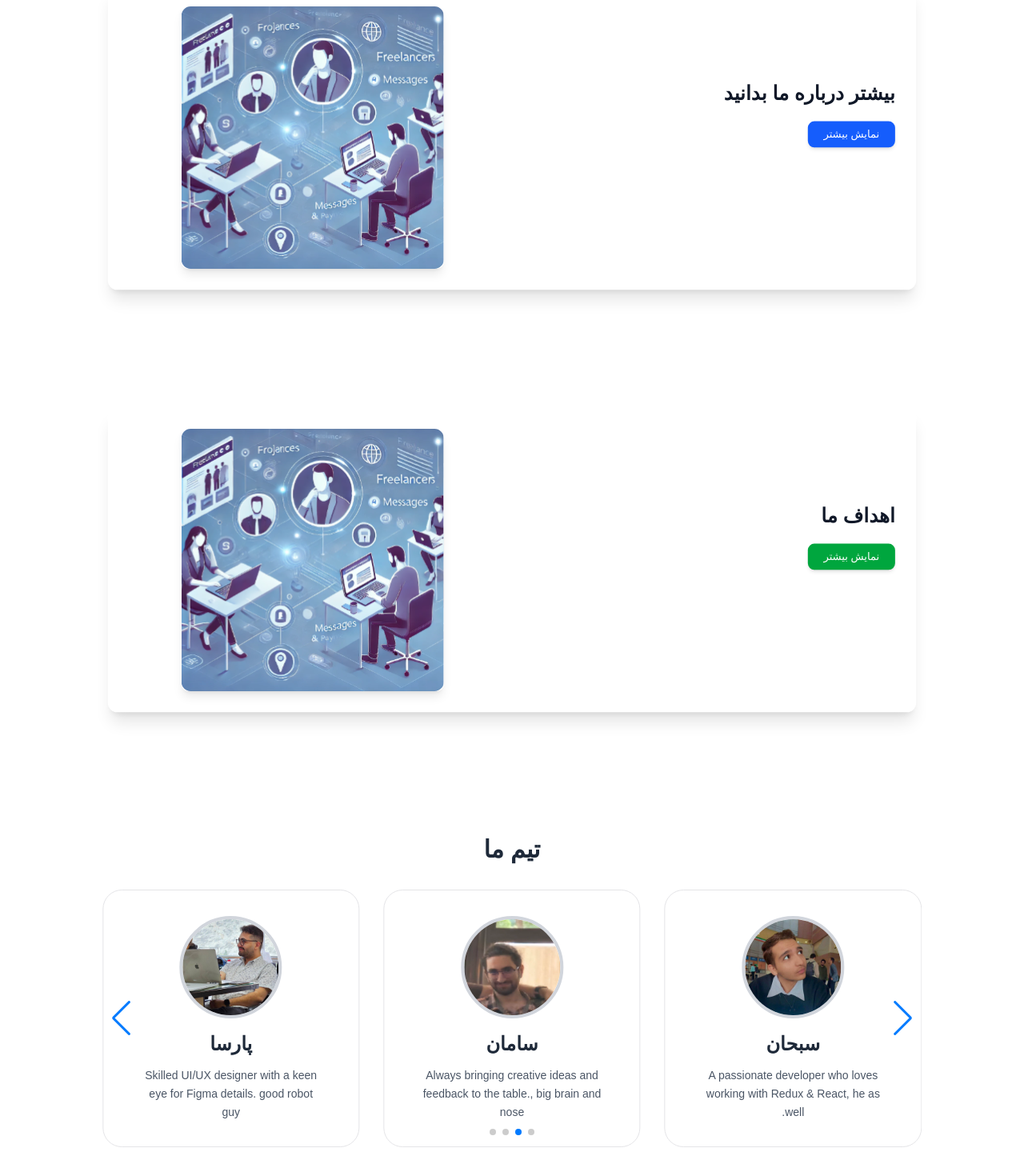
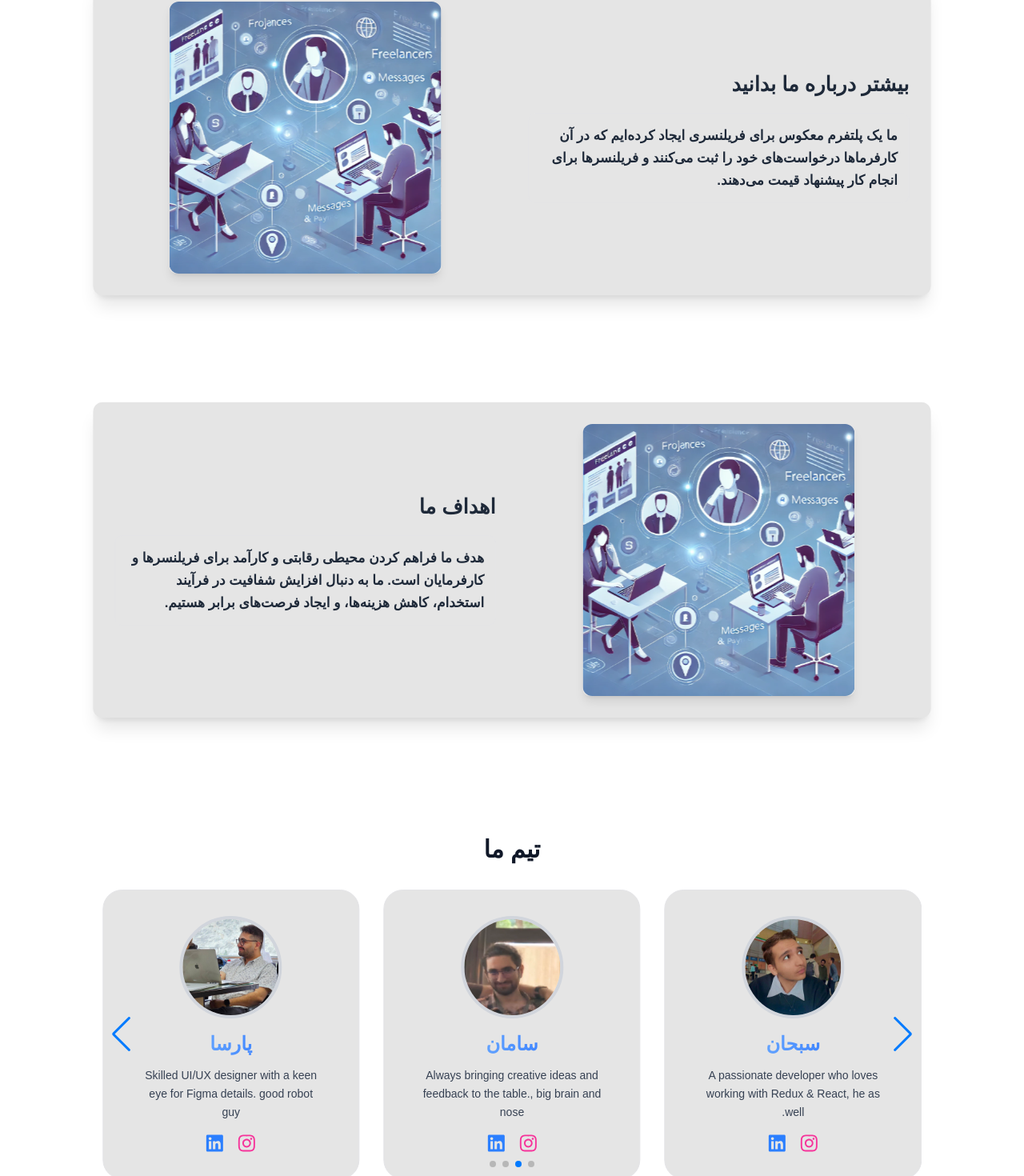
Before and after one commit to NiflheimDevs/FrontEnd, a React (Vite) app in the folder niflheim/: page /aboutUs in a window 1280 px wide. Shown: the part 908-2378 px from the top of the page at 80% size. Built offline with nearby package versions, Linux system fonts and the light colour scheme.

Commit message:
fix : style

```diff
--- a/niflheim/src/index.css
+++ b/niflheim/src/index.css
@@ -1,5 +1,6 @@
 @import "tailwindcss";
 @plugin "tailwindcss-animate";
+@import '@fontsource/vazirmatn';
 
 
 
--- a/niflheim/src/pages/AboutUs.tsx
+++ b/niflheim/src/pages/AboutUs.tsx
@@ -1,7 +1,8 @@
 import React, { useEffect, useState } from "react";
 import Sections from "./AboutUs/sections";
 import SwiperSection from "./AboutUs/swiper";
-import bgImage from "../assets/aboutus.jpg";
+import newBgImage from "../assets/aboutus.jpg";
+import { motion } from "framer-motion";
 
 const AboutUs: React.FC = () => {
   const [scrolled, setScrolled] = useState(false);
@@ -34,7 +35,7 @@ const AboutUs: React.FC = () => {
           scrolled ? "blur-sm opacity-100" : "opacity-100"
         }`}
         style={{
-          backgroundImage: `url(${bgImage})`,
+          backgroundImage: `url(${newBgImage})`,
           backgroundSize: "cover",
           backgroundPosition: "center",
           zIndex: -1,
@@ -46,32 +47,45 @@ const AboutUs: React.FC = () => {
         <div className="flex gap-20">
           <button
             onClick={() => scrollToSection("first-section")}
-            className="bg-blue-500 px-4 py-2 rounded-lg shadow-lg hover:bg-blue-600 transition"
+            className="cursor-pointer bg-blue-500 px-4 py-2 rounded-lg shadow-lg hover:bg-blue-600 transition"
           >
             درباره ما
           </button>
           <button
             onClick={() => scrollToSection("second-section")}
-            className="bg-green-500 px-4 py-2 rounded-lg shadow-lg hover:bg-green-600 transition"
+            className="cursor-pointer bg-green-500 px-4 py-2 rounded-lg shadow-lg hover:bg-green-600 transition"
           >
             اهداف ما
           </button>
           <button
             onClick={() => scrollToSection("swiper-section")}
-            className="bg-purple-500 px-4 py-2 rounded-lg shadow-lg hover:bg-purple-600 transition"
+            className="cursor-pointer bg-purple-500 px-4 py-2 rounded-lg shadow-lg hover:bg-purple-600 transition"
           >
             تیم ما
           </button>
         </div>
       </header>
 
-      {/* Content Sections */}
-      <div id="first-section">
+      {/* Content Sections with Animation */}
+      <motion.div
+        id="first-section"
+        initial={{ opacity: 0, y: 50 }}
+        whileInView={{ opacity: 1, y: 0 }}
+        transition={{ duration: 1 }}
+        viewport={{ once: true }}
+      >
         <Sections />
-      </div>
-      <div id="swiper-section">
+      </motion.div>
+
+      <motion.div
+        id="swiper-section"
+        initial={{ opacity: 0, y: 50 }}
+        whileInView={{ opacity: 1, y: 0 }}
+        transition={{ duration: 1 }}
+        viewport={{ once: true }}
+      >
         <SwiperSection />
-      </div>
+      </motion.div>
     </div>
   );
 };
--- a/niflheim/src/pages/AboutUs/sections.tsx
+++ b/niflheim/src/pages/AboutUs/sections.tsx
@@ -1,38 +1,57 @@
 import img from "../../assets/aboutus.svg";
-import goal from "./our-goal-text-button-our-goal-sign-icon-label-sticker-web-buttons-vector.jpg";
-import React, { useState } from "react";
+import React, { useEffect, useState } from "react";
 
 const Sections = () => {
-  const [visibleSection, setVisibleSection] = useState(null);
+  const [visibleSections, setVisibleSections] = useState({
+    first: false,
+    second: false,
+  });
 
-  const toggleSection = (section) => {
-    setVisibleSection(visibleSection === section ? null : section);
-  };
+  useEffect(() => {
+    const handleScroll = () => {
+      const firstSection = document.getElementById("first-section");
+      const secondSection = document.getElementById("second-section");
+
+      if (firstSection) {
+        const firstRect = firstSection.getBoundingClientRect();
+        if (firstRect.top < window.innerHeight * 0.75) {
+          setVisibleSections((prev) => ({ ...prev, first: true }));
+        }
+      }
+
+      if (secondSection) {
+        const secondRect = secondSection.getBoundingClientRect();
+        if (secondRect.top < window.innerHeight * 0.75) {
+          setVisibleSections((prev) => ({ ...prev, second: true }));
+        }
+      }
+    };
+
+    window.addEventListener("scroll", handleScroll);
+    handleScroll();
+    return () => window.removeEventListener("scroll", handleScroll);
+  }, []);
 
   return (
-    <div className="min-h-screen text-center py-12">
+    <div className="min-h-screen text-center py-12 bg-transparent text-gray-800">
       <div className="container mx-auto px-6 space-y-16">
         {/* First Section */}
-        <section className="scale-[82%] grid md:grid-cols-2 items-center gap-12 p-8 bg-white shadow-xl rounded-xl transition-transform transform hover:scale-[92%]">
+        <section
+          id="first-section"
+          className="scale-[85%] grid md:grid-cols-2 items-center gap-12 p-8 bg-[#e5e5e5] shadow-xl rounded-xl transition-transform"
+        >
           <div className="text-center md:text-right space-y-6">
-            <h2 className="text-3xl font-extrabold text-gray-900">
+            <h2 className="text-3xl font-extrabold text-gray-800">
               بیشتر درباره ما بدانید
             </h2>
-            <button
-              className="bg-blue-600 text-white px-6 py-2 rounded-lg shadow-md hover:bg-blue-700 transition duration-300"
-              onClick={() => toggleSection("first")}
-            >
-              {visibleSection === "first" ? "پنهان کردن" : "نمایش بیشتر"}
-            </button>
-            {/* Box container for text */}
             <div
-              className={`mt-3 p-4 border border-gray-300 bg-gray-100 shadow-md rounded-lg transition-all duration-500 ${
-                visibleSection === "first"
+              className={`mt-3 p-4 border rounded-lg transition-all duration-500 ${
+                visibleSections.first
                   ? "opacity-100 max-h-96"
                   : "opacity-0 max-h-0 overflow-hidden"
               }`}
             >
-              <p className="text-gray-700 font-bold text-xl leading-relaxed">
+              <p className="text-gray-800 font-bold text-xl leading-relaxed">
                 ما یک پلتفرم معکوس برای فریلنسری ایجاد کرده‌ایم که در آن
                 کارفرماها درخواست‌های خود را ثبت می‌کنند و فریلنسرها برای انجام
                 کار پیشنهاد قیمت می‌دهند.
@@ -43,7 +62,7 @@ const Sections = () => {
             <img
               src={img}
               alt="Freelancers working"
-              className="rounded-lg shadow-lg w-full max-w-[400px] hover:scale-110 transition-transform"
+              className="rounded-lg shadow-lg w-full max-w-[400px] hover:scale-[103%] transition-transform"
             />
           </div>
         </section>
@@ -51,37 +70,30 @@ const Sections = () => {
         {/* Second Section */}
         <section
           id="second-section"
-          className="scale-[82%] grid md:grid-cols-2 items-center gap-12 p-8 bg-white shadow-xl rounded-xl transition-transform transform hover:scale-[92%]"
+          className="scale-[85%] grid md:grid-cols-2 items-center gap-12 p-8 bg-[#e5e5e5] shadow-xl rounded-xl transition-transform"
         >
+          <div className="flex justify-center">
+            <img
+              src={img}
+              alt="Freelancers working"
+              className="rounded-lg shadow-lg w-full max-w-[400px] hover:scale-[103%] transition-transform"
+            />
+          </div>
           <div className="text-center md:text-right space-y-6">
-            <h2 className="text-3xl font-extrabold text-gray-900">اهداف ما</h2>
-            <button
-              className="bg-green-600 text-white px-6 py-2 rounded-lg shadow-md hover:bg-green-700 transition duration-300"
-              onClick={() => toggleSection("second")}
-            >
-              {visibleSection === "second" ? "پنهان کردن" : "نمایش بیشتر"}
-            </button>
-            {/* Box container for text */}
+            <h2 className="text-3xl font-extrabold text-gray-800">اهداف ما</h2>
             <div
-              className={`mt-3 p-4 border border-gray-300 bg-gray-100 shadow-md rounded-lg transition-all duration-500 ${
-                visibleSection === "second"
+              className={`mt-3 p-4 border rounded-lg transition-all duration-500 ${
+                visibleSections.second
                   ? "opacity-100 max-h-96"
                   : "opacity-0 max-h-0 overflow-hidden"
               }`}
             >
-              <p className="text-gray-700 font-bold text-xl leading-relaxed">
+              <p className="text-gray-800 font-bold text-xl leading-relaxed">
                 هدف ما فراهم کردن محیطی رقابتی و کارآمد برای فریلنسرها و
                 کارفرمایان است. ما به دنبال افزایش شفافیت در فرآیند استخدام،
                 کاهش هزینه‌ها، و ایجاد فرصت‌های برابر هستیم.
               </p>
             </div>
-          </div>
-          <div className="flex justify-center">
-            <img
-              src={img}
-              alt="Freelancers working"
-              className="rounded-lg shadow-lg w-full max-w-[400px] hover:scale-110 transition-transform"
-            />
           </div>
         </section>
       </div>
@@ -90,65 +102,3 @@ const Sections = () => {
 };
 
 export default Sections;
-
-
-// import img from "../../assets/aboutus.svg";
-// import React from "react";
-
-// const Sections = () => {
-//   return (
-//     <div className="bg-gray-100 min-h-screen text-center">
-//       <header className="bg-gray-900 text-white py-5 text-2xl">
-//         درباره ما
-//       </header>
-
-//       <div className="container mx-auto px-4 py-10">
-//         {/* First Section */}
-//         <section className="bg-gray-100 flex flex-wrap md:flex-nowrap items-center justify-between gap-8 p-6 md:p-12">
-//           {/* Right Side - Text Content */}
-//               <h2 className="place-self-start text-2xl font-bold mb-4">درباره ما</h2>
-//           <div className="w-full md:w-1/2 flex justify-center md:justify-end">
-//             <div className="bg-white p-6 rounded-lg shadow-lg w-full md:w-3/4 text-right border border-gray-300">
-//               <p className="text-gray-700 leading-relaxed">
-//                 Lorem ipsum dolor sit amet, consectetur adipiscing elit. Sed do
-//                 eiusmod tempor incididunt ut labore et dolore magna aliqua.
-//               </p>
-//             </div>
-//           </div>
-//           {/* Left Side - Image */}
-//           <div className="w-full md:w-1/2 flex justify-center">
-//             <img
-//               src={img}
-//               alt="Freelancers working"
-//               className="rounded-lg shadow-lg w-full max-w-[400px] sm:max-w-[480px] hover:scale-110 transition-transform"
-//             />
-//           </div>
-//         </section>
-
-//         {/* Second Section */}
-//         <section className="bg-gray-100 flex flex-wrap md:flex-nowrap items-center justify-between gap-8 p-6 md:p-12">
-//           {/* Left Side - Image */}
-//           <div className="w-full md:w-1/2 flex justify-center">
-//             <img
-//               src={img}
-//               alt="Freelancers working"
-//               className="rounded-lg shadow-lg w-full max-w-[400px] sm:max-w-[480px] hover:scale-110 transition-transform"
-//             />
-//           </div>
-//           {/* Right Side - Text Content */}
-//               <h2 className="place-self-start text-2xl font-bold mb-4">درباره ما</h2>
-//           <div className="w-full md:w-1/2 flex justify-center md:justify-start">
-//             <div className="bg-white p-6 rounded-lg shadow-lg w-full md:w-3/4 text-right border border-gray-300">
-//               <p className="text-gray-700 leading-relaxed">
-//                 Lorem ipsum dolor sit amet, consectetur adipiscing elit. Sed do
-//                 eiusmod tempor incididunt ut labore et dolore magna aliqua.
-//               </p>
-//             </div>
-//           </div>
-//         </section>
-//       </div>
-//     </div>
-//   );
-// };
-
-// export default Sections;
--- a/niflheim/src/pages/AboutUs/swiper.tsx
+++ b/niflheim/src/pages/AboutUs/swiper.tsx
@@ -3,6 +3,7 @@ import "swiper/css";
 import "swiper/css/navigation";
 import "swiper/css/pagination";
 import { Navigation, Pagination, Autoplay } from "swiper/modules";
+import { FaInstagram, FaLinkedin } from "react-icons/fa";
 import kia from "../../assets/kia2.jpg";
 import sob from "../../assets/sob.jpg";
 import saman from "../../assets/saman.jpg";
@@ -17,52 +18,63 @@ const people = [
     name: "کیارش",
     image: kia,
     description: "Real coder, top-ranked in programming competitions, also my bro.",
+    instagram: "INSTAGRAM_LINK",
+    linkedin: "LINKEDIN_LINK",
   },
   {
     id: 2,
     name: "سبحان",
     image: sob,
     description: "A passionate developer who loves working with Redux & React, he as well.",
+    instagram: "INSTAGRAM_LINK",
+    linkedin: "LINKEDIN_LINK",
   },
   {
     id: 3,
     name: "سامان",
     image: saman,
     description: "Always bringing creative ideas and feedback to the table., big brain and nose",
+    instagram: "INSTAGRAM_LINK",
+    linkedin: "LINKEDIN_LINK",
   },
   {
     id: 4,
     name: "پارسا",
     image: parsa,
     description: "Skilled UI/UX designer with a keen eye for Figma details. good robot guy",
+    instagram: "INSTAGRAM_LINK",
+    linkedin: "LINKEDIN_LINK",
   },
   {
     id: 5,
     name: "امیر محمد",
     image: mmd,
     description: "Skilled UI/UX designer with a keen eye for Figma details., big nose and work",
+    instagram: "INSTAGRAM_LINK",
+    linkedin: "LINKEDIN_LINK",
   },
   {
     id: 6,
     name: "ali",
     image: ali,
     description: "best at everything whatever he does he is the king and yeah., im the best",
+    instagram: "INSTAGRAM_LINK",
+    linkedin: "LINKEDIN_LINK",
   },
 ];
 
 const SwiperSection: React.FC = () => {
   return (
-    <section className="flex flex-col items-center justify-center py-16 ">
+    <section className="flex flex-col bg-transparent items-center justify-center py-16 ">
       <motion.h2
         initial={{ opacity: 0, y: -20 }}
         animate={{ opacity: 1, y: 0 }}
         transition={{ duration: 0.5 }}
-        className="text-3xl font-bold text-gray-800 mb-8"
+        className="text-3xl font-bold text-gray-900 mb-8"
       >
         تیم ما
       </motion.h2>
 
-      <div className="relative w-full max-w-5xl">
       <Swiper
         modules={[Navigation, Pagination, Autoplay]}
         spaceBetween={30}
@@ -75,30 +87,37 @@ const SwiperSection: React.FC = () => {
           768: { slidesPerView: 2 },
           1024: { slidesPerView: 3 },
         }}
-          className="py-6"
+        className="relative w-full max-w-5xl py-12"
       >
         {people.map((person) => (
           <SwiperSlide key={person.id}>
             <motion.div
-                whileHover={{ scale: 1.05 }}
-                className="w-full text-center p-8 border rounded-3xl  bg-white transition-all duration-300"
+              whileHover={{ zIndex: 10 }}
+              className="relative w-full text-center p-8 border rounded-3xl bg-[#e5e5e5] transition-all duration-300"
             >
               <img
                 src={person.image}
                 alt={person.name}
-                  className="rounded-full mx-auto w-32 h-32 mb-4  border-4 border-gray-300 hover:border-gray-500 transition-all duration-300"
+                className="rounded-full mx-auto w-32 h-32 mb-4 border-4 border-gray-300 hover:border-blue-600 transition-all duration-300"
               />
-                <h3 className="text-2xl font-semibold text-gray-800">
+              <h3 className="text-2xl font-semibold bg-gradient-to-l from-blue-600 to-blue-300 text-transparent bg-clip-text">
                 {person.name}
               </h3>
-                <p className="text-gray-600 mt-3 text-sm leading-relaxed px-4">
+              <p className="text-gray-700 mt-3 text-sm leading-relaxed px-4">
                 {person.description}
               </p>
+              <div className="flex justify-center gap-4 mt-4">
+                <a href={person.instagram} target="_blank" rel="noopener noreferrer">
+                  <FaInstagram className="text-pink-500 text-2xl hover:text-pink-700 transition-all duration-300" />
+                </a>
+                <a href={person.linkedin} target="_blank" rel="noopener noreferrer">
+                  <FaLinkedin className="text-blue-500 text-2xl hover:text-blue-700 transition-all duration-300" />
+                </a>
+              </div>
             </motion.div>
           </SwiperSlide>
         ))}
       </Swiper>
-      </div>
     </section>
   );
 };
```
Also changed, not shown: niflheim/src/Components/Footer/Footer.tsx (renamed from niflheim/src/Components/Footer/Footer.jsx), niflheim/src/assets/newaboutus.webp (added). Lines whose indentation alone changed are shown as unchanged.
